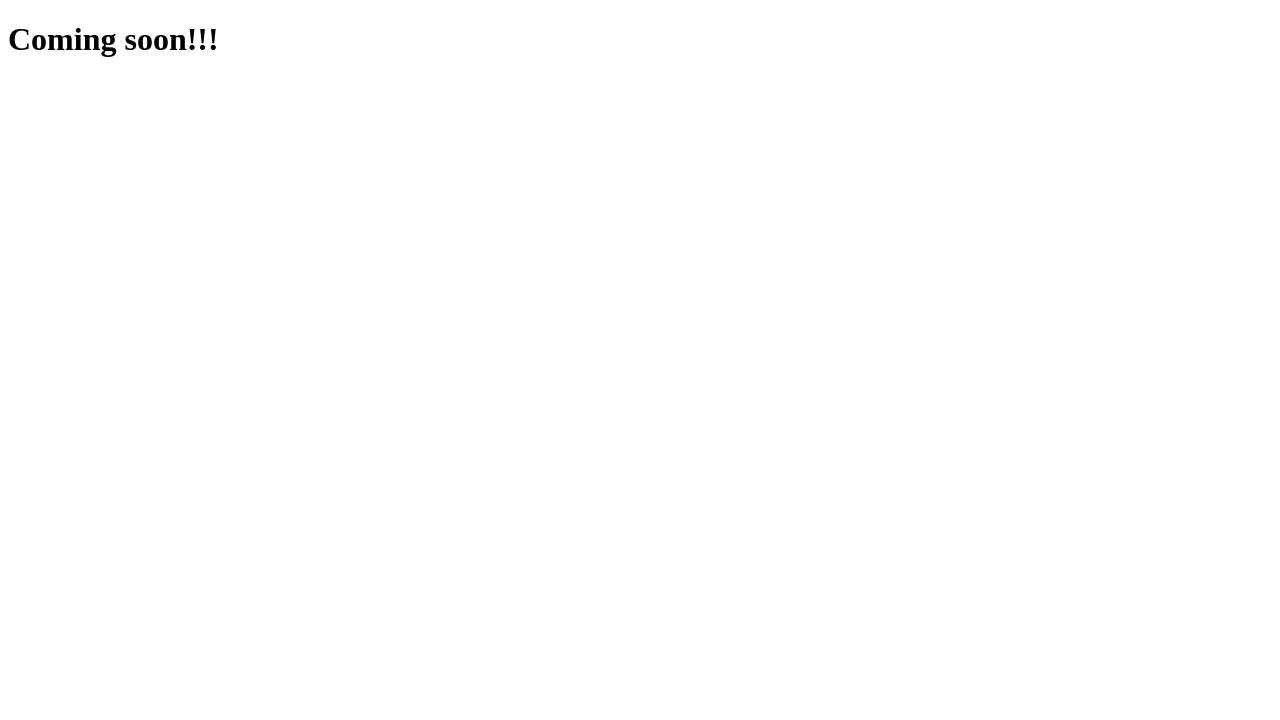
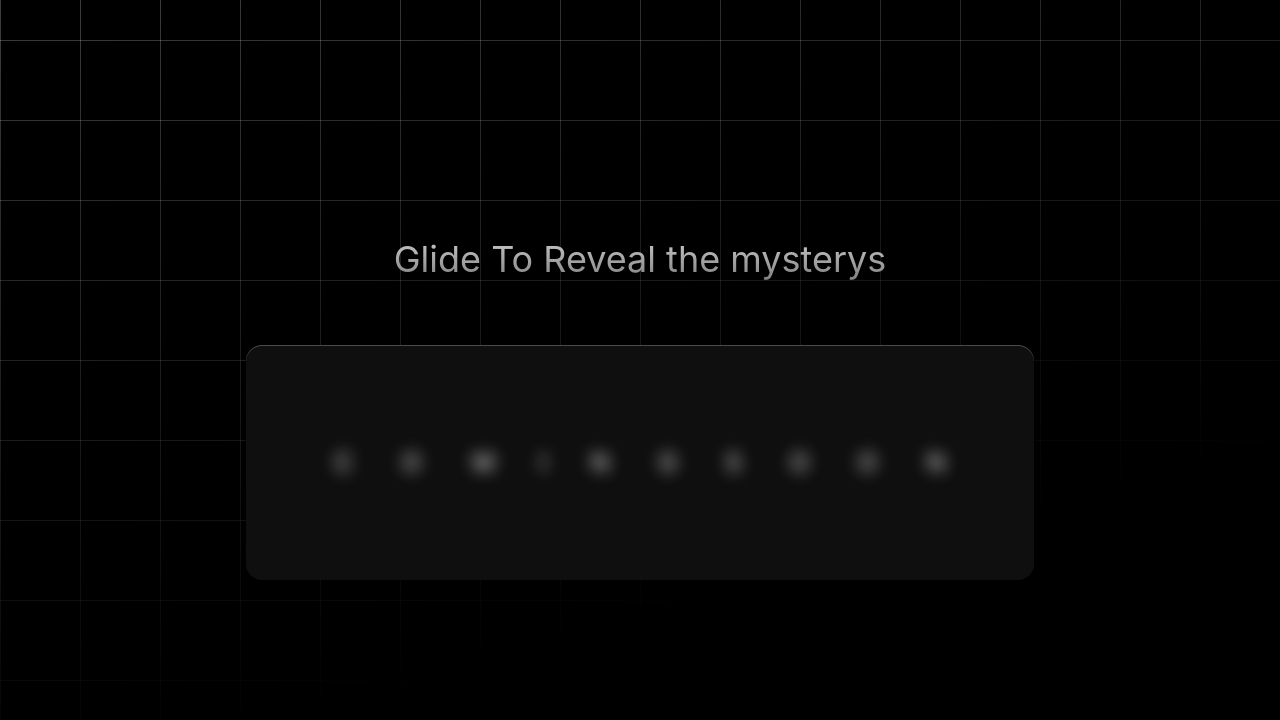
Before and after one commit to ASIFALIAHMEDR/mysterydabba, a plain HTML site: page index.html in a window 1280 px wide. Drawn offline with Linux system fonts and the light colour scheme.

Commit message:
commit with secret code reveal and glider

```diff
--- a/index.html
+++ b/index.html
@@ -4,8 +4,44 @@
     <meta charset="UTF-8">
     <meta name="viewport" content="width=device-width, initial-scale=1.0">
     <title>MysteryDabba</title>
+    <link rel="stylesheet" href="style.css">
 </head>
 <body>
-    <h1>Coming soon!!!</h1>
+    <section>
+        <p>Glide To Reveal the mysterys</p>
+        <ul class="code">
+          <li tabindex="0" class="digit">
+            <span>C</span>
+          </li>
+          <li tabindex="0" class="digit">
+            <span>O</span>
+          </li>
+          <li tabindex="0" class="digit">
+            <span>M</span>
+          </li>
+          <li tabindex="0" class="digit">
+            <span>I</span>
+          </li>
+          <li tabindex="0" class="digit">
+            <span>N</span>
+          </li>
+          <li tabindex="0" class="digit">
+            <span>G</span>
+          </li>
+          <li tabindex="0" class="digit">
+            <span>S</span>
+          </li>
+          <li tabindex="0" class="digit">
+            <span>O</span>
+          </li>
+          <li tabindex="0" class="digit">
+            <span>O</span>
+          </li>
+          <li tabindex="0" class="digit">
+            <span>N</span>
+          </li>
+        </ul>
+      </section>
+
 </body>
 </html>
--- /dev/null
+++ b/style.css
@@ -0,0 +1,141 @@
+* {
+    box-sizing: border-box;
+  }
+
+  body {
+    min-height: 100vh;
+    display: grid;
+    place-items: center;
+    font-family: "SF Pro Text", "SF Pro Icons", "AOS Icons", "Helvetica Neue", Helvetica, Arial, sans-serif, system-ui;
+    background: hsl(0 0% 0%);
+    gap: 2rem;
+  }
+
+  body::before {
+      --line: hsl(0 0% 95% / 0.25);
+      content: "";
+      height: 100vh;
+      width: 100vw;
+      position: fixed;
+      background:
+          linear-gradient(90deg, var(--line) 1px, transparent 1px 10vmin) 0 -5vmin / 10vmin 10vmin,
+          linear-gradient(var(--line) 1px, transparent 1px 10vmin) 0 -5vmin / 10vmin 10vmin;
+      mask: linear-gradient(-15deg, transparent 30%, white);
+      top: 0;
+      z-index: -1;
+  }
+
+  section {
+    display: grid;
+    gap: 4rem;
+    align-items: center;
+    justify-content: center;
+  }
+
+  section p {
+    margin: 0;
+    font-size: 2.25rem;
+    color: hsl(0 0% 40%);
+    text-align: center;
+    background: linear-gradient(hsl(0 0% 80%), hsl(0 0% 50%));
+    color: transparent;
+    background-clip: text;
+  }
+
+  .code {
+    font-size: 3rem;
+    display: flex;
+    flex-wrap: nowrap;
+    color: hsl(0 0% 100%);
+    border-radius: 1rem;
+    background: hsl(0 0% 6%);
+    justify-content: center;
+    box-shadow: 0 1px hsl(0 0% 100% / 0.25) inset;
+  }
+
+  .code:hover {
+    cursor: grab;
+  }
+
+  .digit {
+    display: flex;
+    height: 100%;
+    padding: 5.5rem 1rem;
+  }
+
+  .digit:focus-visible {
+    outline-color: hsl(0 0% 50% / 0.25);
+    outline-offset: 1rem;
+  }
+
+  .digit span {
+    scale: calc(var(--active, 0) + 0.5);
+    filter: blur(calc((1 - var(--active, 0)) * 1rem));
+    transition: scale calc(((1 - var(--active, 0)) + 0.2) * 1s), filter calc(((1 - var(--active, 0)) + 0.2) * 1s);
+  }
+
+  ul {
+    padding: 0;
+    margin: 0;
+  }
+
+  .digit:first-of-type {
+    padding-left: 5rem;
+  }
+  .digit:last-of-type {
+    padding-right: 5rem;
+  }
+
+  :root {
+    --lerp-0: 1; /* === sin(90deg) */
+    --lerp-1: calc(sin(50deg));
+    --lerp-2: calc(sin(45deg));
+    --lerp-3: calc(sin(35deg));
+    --lerp-4: calc(sin(25deg));
+    --lerp-5: calc(sin(15deg));
+  }
+
+  .digit:is(:hover, :focus-visible) {
+    --active: var(--lerp-0);
+  }
+  .digit:is(:hover, :focus-visible) + .digit,
+  .digit:has(+ .digit:is(:hover, :focus-visible)) {
+    --active: var(--lerp-1);
+  }
+  .digit:is(:hover, :focus-visible) + .digit + .digit,
+  .digit:has(+ .digit + .digit:is(:hover, :focus-visible)) {
+    --active: var(--lerp-2);
+  }
+  .digit:is(:hover, :focus-visible) + .digit + .digit + .digit,
+  .digit:has(+ .digit + .digit + .digit:is(:hover, :focus-visible)) {
+    --active: var(--lerp-3);
+  }
+  .digit:is(:hover, :focus-visible) + .digit + .digit + .digit + .digit,
+  .digit:has(+ .digit + .digit + .digit + .digit:is(:hover, :focus-visible)) {
+    --active: var(--lerp-4);
+  }
+  .digit:is(:hover, :focus-visible) + .digit + .digit + .digit + .digit + .digit,
+  .digit:has(+ .digit + .digit + .digit + .digit + .digit:is(:hover, :focus-visible)) {
+    --active: var(--lerp-5);
+  }
+
+
+  @media (max-width: 768px) {
+    .code {
+        font-size: 2rem;
+    }
+
+    .digit {
+        padding: 2rem 1rem;
+    }
+}
+
+@media (max-width: 576px) {
+    .code {
+        font-size: 1.5rem;
+    }
+
+    .digit {
+        padding: 1.5rem 0.5rem;
+    }
+}
```
